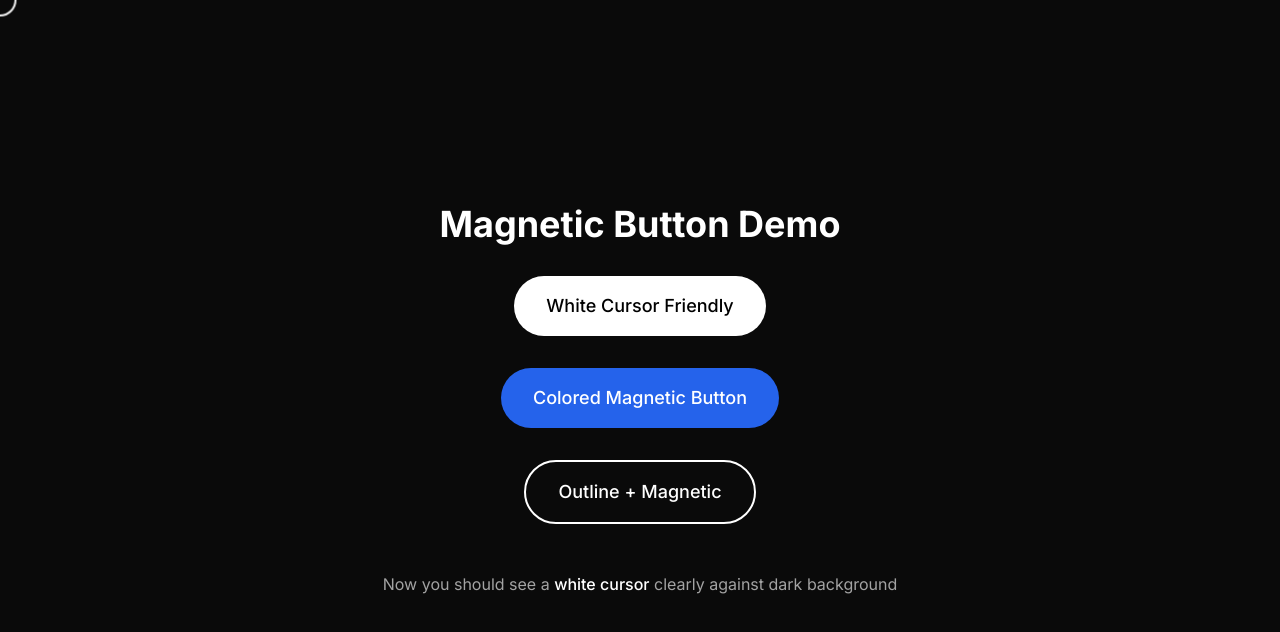
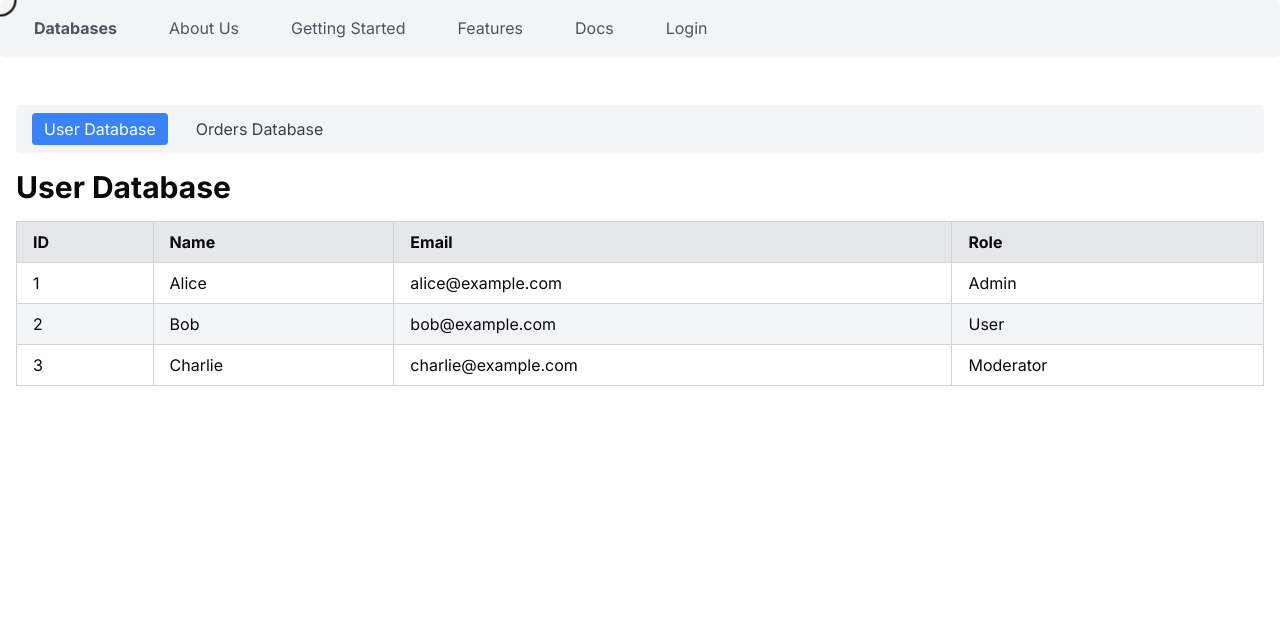
Before and after one commit to Hehrd/Discord-Bot-Project, a Next.js app in the folder frontend/nextjs-frontend/: page / in a window 1280 px wide. Shown: the top 632 px of the page. Built offline with nearby package versions, Linux system fonts and the light colour scheme.

Commit message:
fixed navbar in login issue made a base layout, made a dynamic navbar, made displaying databases, fixed navbarlink styling, good work, calling it a night

```diff
--- a/frontend/nextjs-frontend/src/app/layout.tsx
+++ b/frontend/nextjs-frontend/src/app/layout.tsx
@@ -3,6 +3,7 @@ import type { Metadata } from 'next';
 import { Inter } from 'next/font/google';
 import './globals.css';
 import ClientCustomCursor from '../components/clientCustomCursor';
+import ConditionalNavBar from '@/components/conditionalNavbar';
 
 const inter = Inter({ subsets: ['latin'] });
 
@@ -10,12 +11,21 @@ export const metadata: Metadata = {
   title: 'Cursor Test',
 };
 
-export default function RootLayout({ children }: { children: React.ReactNode }) {
+export default function RootLayout({
+  children,
+}: {
+  children: React.ReactNode;
+}) {
   return (
     <html lang="en">
       <body className={`${inter.className} antialiased`}>
-        <ClientCustomCursor baseSize={33} stretchMultiplier={0.009} maxStretch={1.5} clickScale={0.9} />
-        {/* <ClientCustomCursor baseSize={100} stretchMultiplier={0.3} maxStretch={20} clickScale={0.7} /> */}
+        <ConditionalNavBar />
+        <ClientCustomCursor
+          baseSize={33}
+          stretchMultiplier={0.009}
+          maxStretch={1.5}
+          clickScale={0.9}
+        />
         {children}
       </body>
     </html>
--- a/frontend/nextjs-frontend/src/app/page.tsx
+++ b/frontend/nextjs-frontend/src/app/page.tsx
@@ -1,39 +1,108 @@
 // src/app/page.tsx
-import MagneticButton from '../components/magneticButton';
+'use client';
+import React, { useState } from 'react';
+
+type Column = {
+  name: string;
+  type: string;
+};
+
+type Row = {
+  [key: string]: string | number;
+};
+
+type Database = {
+  name: string;
+  columns: Column[];
+  rows: Row[];
+};
 
 export default function Home() {
+  // Mocked backend response with two databases
+  const databases: Database[] = [
+    {
+      name: 'User Database',
+      columns: [
+        { name: 'ID', type: 'number' },
+        { name: 'Name', type: 'string' },
+        { name: 'Email', type: 'string' },
+        { name: 'Role', type: 'string' },
+      ],
+      rows: [
+        { ID: 1, Name: 'Alice', Email: 'alice@example.com', Role: 'Admin' },
+        { ID: 2, Name: 'Bob', Email: 'bob@example.com', Role: 'User' },
+        { ID: 3, Name: 'Charlie', Email: 'charlie@example.com', Role: 'Moderator' },
+      ],
+    },
+    {
+      name: 'Orders Database',
+      columns: [
+        { name: 'OrderID', type: 'number' },
+        { name: 'Customer', type: 'string' },
+        { name: 'Total', type: 'number' },
+        { name: 'Status', type: 'string' },
+      ],
+      rows: [
+        { OrderID: 101, Customer: 'Alice', Total: 123.45, Status: 'Completed' },
+        { OrderID: 102, Customer: 'Bob', Total: 67.89, Status: 'Processing' },
+        { OrderID: 103, Customer: 'Charlie', Total: 200.0, Status: 'Pending' },
+      ],
+    },
+  ];
+
+  const [selectedDb, setSelectedDb] = useState<Database>(databases[0]);
+
+  const handleDatabaseChange = (dbName: string) => {
+    const db = databases.find((d) => d.name === dbName);
+    if (db) setSelectedDb(db);
+  };
+
   return (
-    <main className="flex min-h-screen flex-col items-center justify-center p-24 bg-neutral-950">
-      <div className="max-w-2xl mx-auto text-center">
-        <h1 className="text-4xl font-bold text-white mb-8">
-          Magnetic Button Demo
-        </h1>
+    <main className="container mx-auto p-4">
+      <nav className="flex gap-4 bg-gray-100 text-gray-700 mt-4 mb-4 py-2 px-4 rounded">
+        {databases.map((db) => (
+          <button
+            key={db.name}
+            onClick={() => handleDatabaseChange(db.name)}
+            className={`py-1 px-3 rounded transition-colors ${selectedDb.name === db.name
+              ? 'bg-blue-500 text-white'
+              : 'hover:bg-blue-200'
+              }`}
+          >
+            {db.name}
+          </button>
+        ))}
+      </nav>
 
-        <div className="flex flex-col gap-8 items-center">
-          <MagneticButton className="px-8 py-4 bg-white text-black rounded-full font-medium text-lg hover:bg-opacity-90 transition-all">
-            White Cursor Friendly
-          </MagneticButton>
-
-          <MagneticButton
-            className="px-8 py-4 bg-blue-600 text-white rounded-full font-medium text-lg
-                      hover:bg-blue-500 transition-colors"
-          >
-            Colored Magnetic Button
-          </MagneticButton>
-
-          {/* Outline Button */}
-          <MagneticButton
-            className="px-8 py-4 border-2 border-white text-white rounded-full font-medium text-lg
-                      hover:bg-white hover:text-black transition-all"
-          >
-            Outline + Magnetic
-          </MagneticButton>
-        </div>
-
-        <p className="mt-12 text-neutral-400">
-          Now you should see a <span className="text-white font-medium">white cursor</span> clearly against dark background
-        </p>
-      </div>
+      <h1 className="text-3xl font-bold mb-4">{selectedDb.name}</h1>
+      <table className="min-w-full border border-gray-300">
+        <thead>
+          <tr className="bg-gray-200">
+            {selectedDb.columns.map((col) => (
+              <th
+                key={col.name}
+                className="px-4 py-2 border border-gray-300 text-left"
+              >
+                {col.name}
+              </th>
+            ))}
+          </tr>
+        </thead>
+        <tbody>
+          {selectedDb.rows.map((row, index) => (
+            <tr key={index} className="even:bg-gray-100">
+              {selectedDb.columns.map((col) => (
+                <td
+                  key={col.name}
+                  className="px-4 py-2 border border-gray-300"
+                >
+                  {row[col.name]}
+                </td>
+              ))}
+            </tr>
+          ))}
+        </tbody>
+      </table>
     </main>
   );
 }
--- /dev/null
+++ b/frontend/nextjs-frontend/src/components/conditionalNavbar.tsx
@@ -0,0 +1,17 @@
+'use client';
+import { usePathname } from 'next/navigation';
+import NavBar from '@/components/navbar';
+
+const ConditionalNavBar: React.FC = () => {
+    const pathname = usePathname();
+
+    if (pathname === '/login') {
+
+    }
+    else {
+        return <NavBar />;
+    }
+
+};
+
+export default ConditionalNavBar;
--- /dev/null
+++ b/frontend/nextjs-frontend/src/components/navbar.tsx
@@ -0,0 +1,31 @@
+'use client';
+import React from 'react';
+import { usePathname } from 'next/navigation';
+import NavLink from './navbarLink';
+
+const NavBar: React.FC = () => {
+    const pathname = usePathname();
+
+    const navItems = [
+        { label: 'Databases', href: '/' },
+        { label: 'About Us', href: '/about' },
+        { label: 'Getting Started', href: '/getting-started' },
+        { label: 'Features', href: '/features' },
+        { label: 'Docs', href: '/docs' },
+        { label: 'Login', href: '/login' },
+    ];
+
+    return (
+        <nav className="flex gap-4 bg-gray-100 text-gray-700 mb-4 py-2 px-4 rounded">
+            {navItems.map(item => (
+                <NavLink key={item.href} href={item.href}>
+                    <span className={pathname === item.href ? 'font-bold text-blue-600' : ''}>
+                        {item.label}
+                    </span>
+                </NavLink>
+            ))}
+        </nav>
+    );
+};
+
+export default NavBar;
--- a/frontend/nextjs-frontend/src/components/navbarLink.tsx
+++ b/frontend/nextjs-frontend/src/components/navbarLink.tsx
@@ -13,7 +13,9 @@ const NavLink: FC<NavLinkProps> = ({ children, href, textSize = 'text-base' }) =
             {children}
             <style jsx>{`
                 .navlink {
-                    display: inline-block;
+                    display: inline-flex;
+                    justify-content: center;
+                    align-items: center;
                     padding: 0.4rem 1rem; /* reduced vertical padding */
                     border: 2px solid transparent;
                     border-radius: 9999px; /* pill shape */
--- a/frontend/nextjs-frontend/src/middleware.ts
+++ b/frontend/nextjs-frontend/src/middleware.ts
@@ -14,5 +14,5 @@ export function middleware(request: NextRequest) {
 }
 
 export const config = {
-    matcher: '/',
+    matcher: '/abcde',
 };
```
